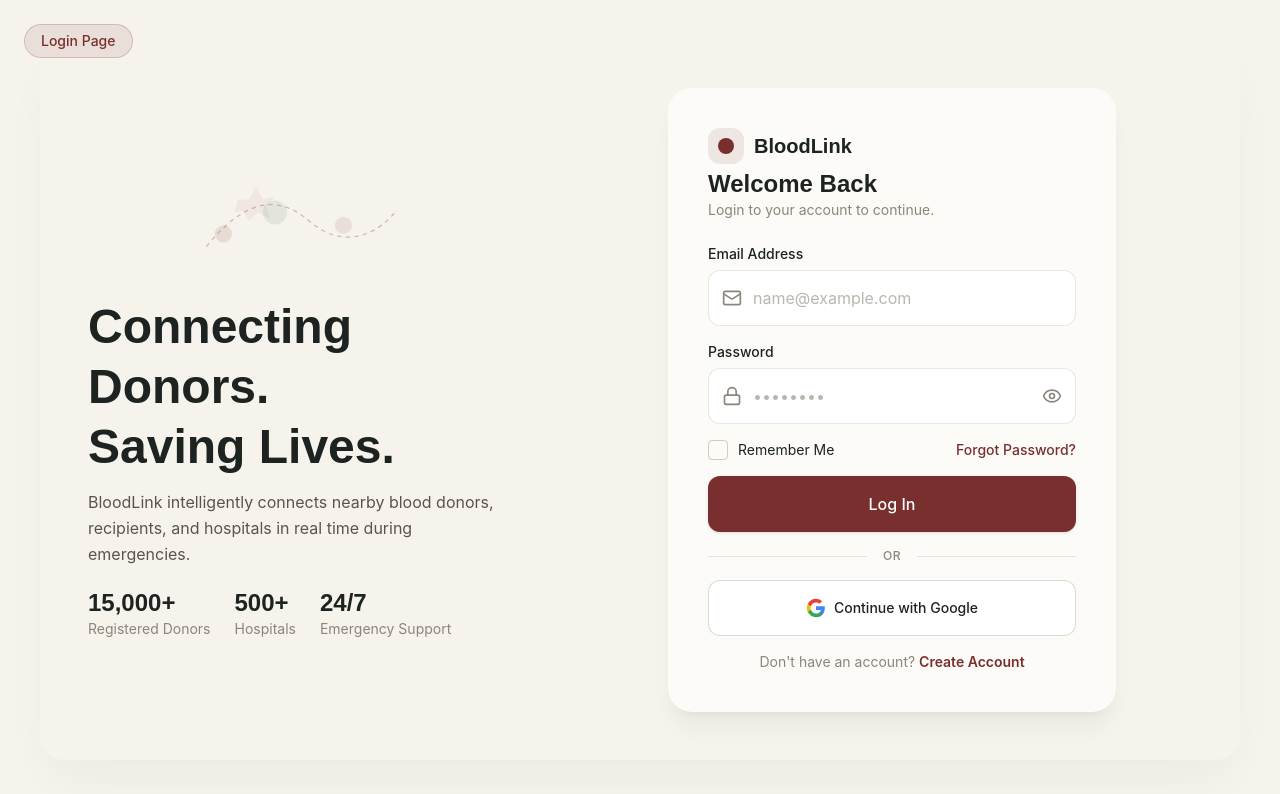
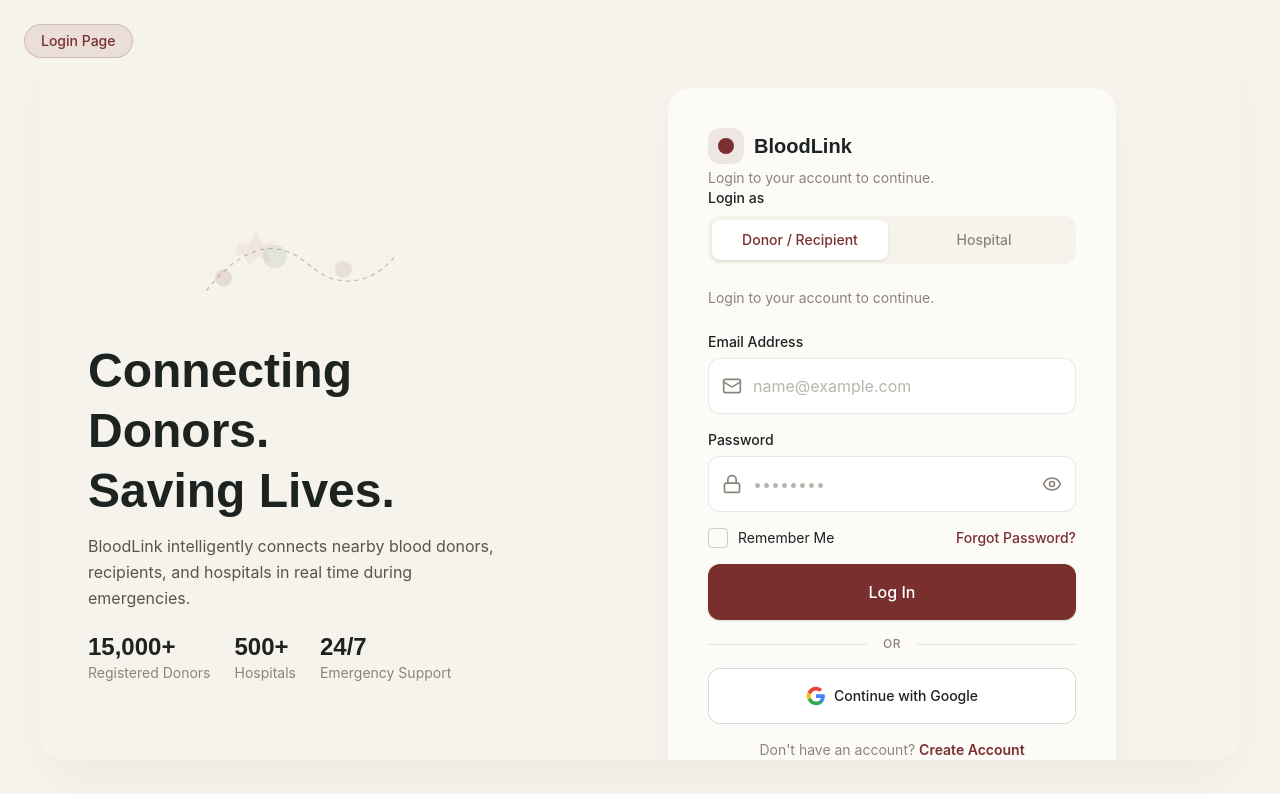
Before and after one commit to AshfaqIbrahim/bloodlink-frontend, a React (Vite) app: page /login in a window 1280 px wide. Shown: the top 794 px of the page. Built offline with nearby package versions, Linux system fonts and the light colour scheme; the HTML template or start-up script is replaced by a standard one.

Commit message:
Few changes

```diff
--- a/src/pages/auth/HospitalRegister.jsx
+++ b/src/pages/auth/HospitalRegister.jsx
@@ -1,6 +1,7 @@
 import React, { useState } from "react";
 import { motion } from "framer-motion";
 import { useNavigate } from "react-router-dom";
+import { registerHospital } from "../../api/hospitalApi";
 import {
   Mail,
   Phone,
@@ -101,11 +102,41 @@
     }));
   };
 
-  const handleSubmit = (e) => {
+  const handleSubmit = async (e) => {
     e.preventDefault();
-    // Handle registration logic here
-    console.log("Form submitted:", form);
-    alert("Hospital account created successfully!");
+
+    if (!form.agree1 || !form.agree2) {
+      alert("Please accept the required agreements");
+      return;
+    }
+    if (form.password !== form.confirm) {
+      alert("Passwords do not match");
+      return;
+    }
+
+    try {
+      const response = await registerHospital({
+        hospitalName: form.hospitalName,
+        email: form.email,
+        phone: form.phone,
+        licenseNumber: form.license,
+        district: form.district,
+        password: form.password,
+        confirmPassword: form.confirm,
+      });
+
+      console.log("Hospital registration:", response.data);
+      alert("Hospital account created successfully!");
+
+      navigate("/login");
+    } catch (error) {
+      console.error("Hospital registration error:", error);
+
+      alert(
+        error.response?.data?.message ||
+          "Hospital registration failed. Please try again.",
+      );
+    }
   };
 
   const handleLoginClick = (e) => {
--- a/src/pages/auth/Login.jsx
+++ b/src/pages/auth/Login.jsx
@@ -1,7 +1,8 @@
 import { useState } from "react";
 import { Mail, Lock, Eye, EyeOff, Check } from "lucide-react";
+import { Link, useNavigate } from "react-router-dom";
 import { loginUser } from "../../api/authApi";
-import { Link, useNavigate } from "react-router-dom";
+import { loginHospital } from "../../api/hospitalApi";
 
 const InputField = ({
   icon: Icon,
@@ -77,6 +78,7 @@
   const [email, setEmail] = useState("");
   const [password, setPassword] = useState("");
   const [rememberMe, setRememberMe] = useState(false);
+  const [loginType, setLoginType] = useState("user");
 
   const navigate = useNavigate();
 
@@ -84,16 +86,26 @@
     e.preventDefault();
 
     try {
-      const res = await loginUser({
-        email,
-        password,
-      });
+      let res;
+      if (loginType === "hospital") {
+        res = await loginHospital({
+          email,
+          password,
+        });
 
-      alert(res.data.message);
+        alert(res.data.message);
+        navigate("/hospital-dashboard");
+      } else {
+        res = await loginUser({
+          email,
+          password,
+        });
 
-      navigate("/dashboard");
+        alert(res.data.message);
+        navigate("/dashboard");
+      }
     } catch (err) {
-      alert(err.response?.data?.message || "Login failed");
+      alert(err.response?.data?.message || "Login failed. Please try again.");
     }
   };
 
@@ -173,9 +185,45 @@
                   BloodLink
                 </span>
               </div>
-              <h2 className="font-poppins font-semibold text-2xl text-[#1C2321]">
-                Welcome Back
-              </h2>
+
+              <p className="text-[#8C8579] text-sm">
+                {loginType === "hospital"
+                  ? "Login to your hospital account to manage emergency blood requests."
+                  : "Login to your account to continue."}
+              </p>
+
+              <div className="mb-6">
+                <p className="text-sm font-medium text-[#1C2321] mb-2">
+                  Login as
+                </p>
+
+                <div className="grid grid-cols-2 gap-2 p-1 bg-[#F6F3EC] rounded-xl">
+                  <button
+                    type="button"
+                    onClick={() => setLoginType("user")}
+                    className={`py-2.5 rounded-lg text-sm font-medium transition-all ${
+                      loginType === "user"
+                        ? "bg-white text-[#7A2F2F] shadow-sm"
+                        : "text-[#8C8579] hover:text-[#1C2321]"
+                    }`}
+                  >
+                    Donor / Recipient
+                  </button>
+
+                  <button
+                    type="button"
+                    onClick={() => setLoginType("hospital")}
+                    className={`py-2.5 rounded-lg text-sm font-medium transition-all ${
+                      loginType === "hospital"
+                        ? "bg-white text-[#7A2F2F] shadow-sm"
+                        : "text-[#8C8579] hover:text-[#1C2321]"
+                    }`}
+                  >
+                    Hospital
+                  </button>
+                </div>
+              </div>
+
               <p className="text-[#8C8579] text-sm">
                 Login to your account to continue.
               </p>
@@ -220,7 +268,9 @@
                   Forgot Password?
                 </Link>
               </div>
-              <Button className="mb-4">Log In</Button>
+              <Button className="mb-4">
+                {loginType === "hospital" ? "Hospital Login" : "Log In"}
+              </Button>{" "}
               <div className="relative flex items-center my-4">
                 <div className="flex-grow border-t border-[#8C8579]/20"></div>
                 <span className="flex-shrink mx-4 text-xs text-[#8C8579] font-medium uppercase tracking-wider">
```
